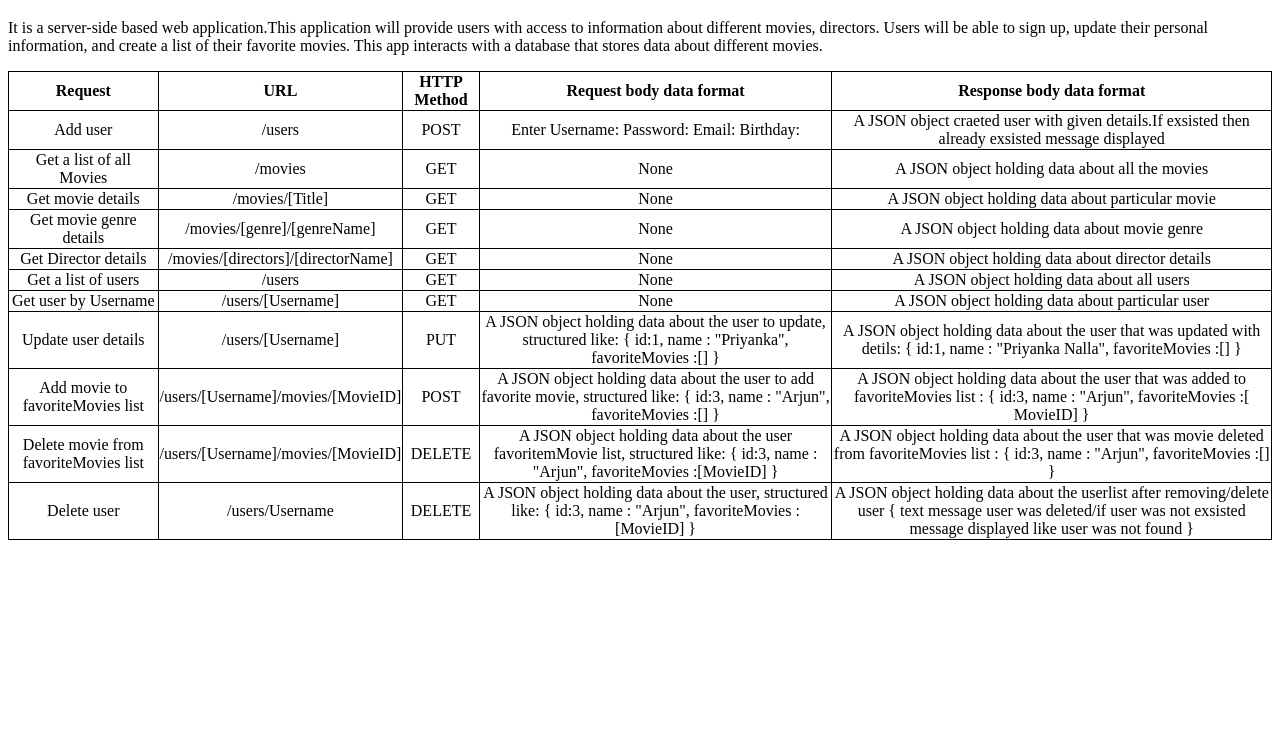
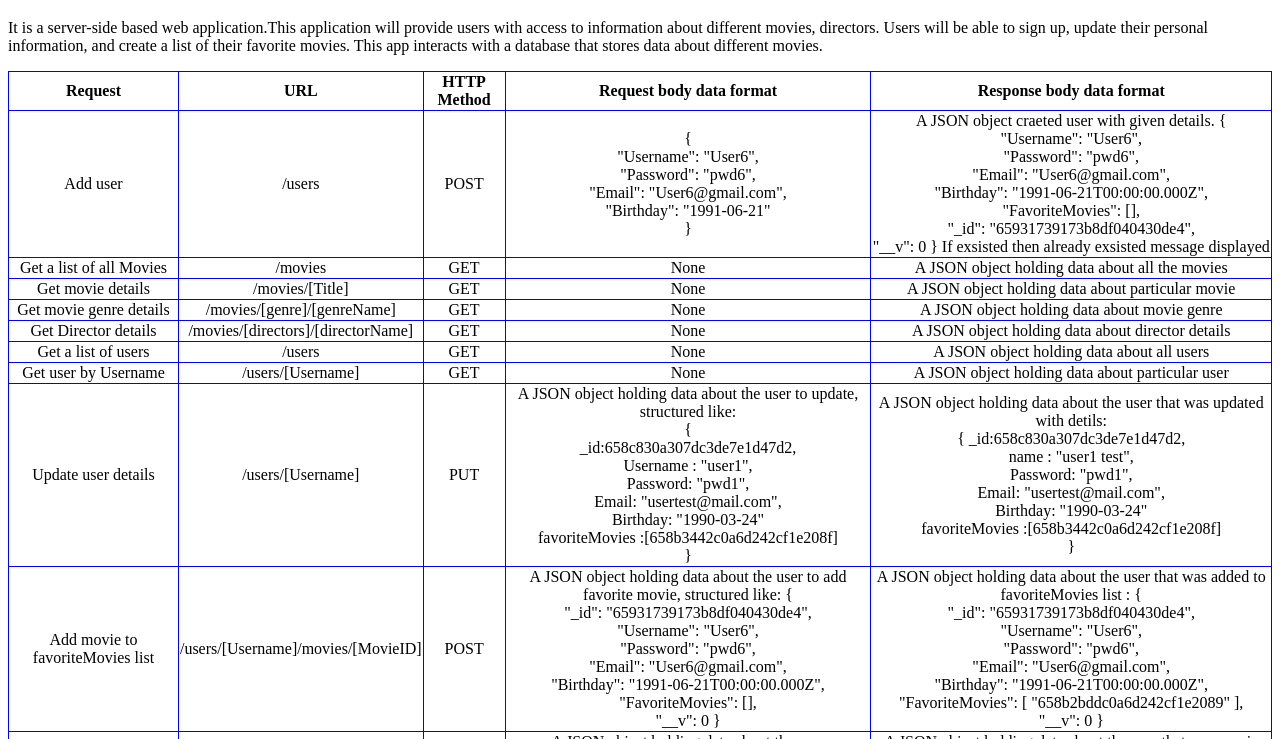
Before and after one commit to Priyankareddy-nalla/myMovie-app, a website: page public/documentation.html in a window 1280 px wide. Shown: the part 61-800 px from the top of the page. Drawn offline with Linux system fonts and the light colour scheme.

Commit message:
update documentation.html

```diff
--- a/public/documentation.html
+++ b/public/documentation.html
@@ -10,7 +10,7 @@
     table,
     th,
     td {
-        border: 1px solid black;
+        border: 1px solid blue;
         border-collapse: collapse;
         text-align: center;
     }
@@ -40,12 +40,25 @@
             <td>Add user</td>
             <td>/users</td>
             <td>POST</td>
-            <td>Enter Username:
-                Password:
-                Email:
-                Birthday:
+            <td>
+                {<br>
+                "Username": "User6",<br>
+                "Password": "pwd6",<br>
+                "Email": "User6@gmail.com",<br>
+                "Birthday": "1991-06-21"<br>
+                }
             </td>
-            <td>A JSON object craeted user with given details.If exsisted then already exsisted message displayed</td>
+            <td>A JSON object craeted user with given details.
+                {<br>
+                "Username": "User6",<br>
+                "Password": "pwd6",<br>
+                "Email": "User6@gmail.com",<br>
+                "Birthday": "1991-06-21T00:00:00.000Z",<br>
+                "FavoriteMovies": [],<br>
+                "_id": "65931739173b8df040430de4",<br>
+                "__v": 0
+                }
+                If exsisted then already exsisted message displayed</td>
         </tr>
 
         <tr>
@@ -100,19 +113,25 @@
             <td>PUT</td>
             <td>A JSON object holding
                 data about the user to
-                update, structured like:
-                {
-                id:1,
-                name : "Priyanka",
-                favoriteMovies :[]
+                update, structured like:<br>
+                {<br>
+                _id:658c830a307dc3de7e1d47d2,<br>
+                Username : "user1",<br>
+                Password: "pwd1",<br>
+                Email: "usertest@mail.com",<br>
+                Birthday: "1990-03-24"<br>
+                favoriteMovies :[658b3442c0a6d242cf1e208f]<br>
                 }</td>
             <td>A JSON object holding data
                 about the user that was
-                updated with detils:
+                updated with detils:<br>
                 {
-                id:1,
-                name : "Priyanka Nalla",
-                favoriteMovies :[]
+                _id:658c830a307dc3de7e1d47d2,<br>
+                name : "user1 test",<br>
+                Password: "pwd1",<br>
+                Email: "usertest@mail.com",<br>
+                Birthday: "1990-03-24"<br>
+                favoriteMovies :[658b3442c0a6d242cf1e208f]<br>
                 }
             </td>
         </tr>
@@ -124,18 +143,28 @@
             <td>A JSON object holding
                 data about the user to
                 add favorite movie, structured like:
-                {
-                id:3,
-                name : "Arjun",
-                favoriteMovies :[]
+                {<br>
+                "_id": "65931739173b8df040430de4",<br>
+                "Username": "User6",<br>
+                "Password": "pwd6",<br>
+                "Email": "User6@gmail.com",<br>
+                "Birthday": "1991-06-21T00:00:00.000Z",<br>
+                "FavoriteMovies": [],<br>
+                "__v": 0
                 }</td>
             <td>A JSON object holding data
                 about the user that was
                 added to favoriteMovies list :
-                {
-                id:3,
-                name : "Arjun",
-                favoriteMovies :[ MovieID]
+                {<br>
+                "_id": "65931739173b8df040430de4",<br>
+                "Username": "User6",<br>
+                "Password": "pwd6",<br>
+                "Email": "User6@gmail.com",<br>
+                "Birthday": "1991-06-21T00:00:00.000Z",<br>
+                "FavoriteMovies": [
+                "658b2bddc0a6d242cf1e2089"
+                ],<br>
+                "__v": 0
                 }
             </td>
         </tr>
@@ -147,18 +176,29 @@
             <td>A JSON object holding
                 data about the user
                 favoritemMovie list, structured like:
-                {
-                id:3,
-                name : "Arjun",
-                favoriteMovies :[MovieID]
+                {<br>
+                "_id": "65931739173b8df040430de4",<br>
+                "Username": "User6",<br>
+                "Password": "pwd6",<br>
+                "Email": "User6@gmail.com",<br>
+                "Birthday": "1991-06-21T00:00:00.000Z",<br>
+                "FavoriteMovies": [
+                "658b2bddc0a6d242cf1e2089"
+                ],<br>
+                "__v": 0
                 }</td>
             <td>A JSON object holding data
                 about the user that was movie
                 deleted from favoriteMovies list :
-                {
-                id:3,
-                name : "Arjun",
-                favoriteMovies :[]
+
+                {<br>
+                "_id": "65931739173b8df040430de4",<br>
+                "Username": "User6",<br>
+                "Password": "pwd6",<br>
+                "Email": "User6@gmail.com",<br>
+                "Birthday": "1991-06-21T00:00:00.000Z",<br>
+                "FavoriteMovies": [],<br>
+                "__v": 0
                 }
             </td>
         </tr>
@@ -169,16 +209,22 @@
             <td>DELETE</td>
             <td>A JSON object holding
                 data about the user, structured like:
-                {
-                id:3,
-                name : "Arjun",
-                favoriteMovies :[MovieID]
+
+                {<br>
+                "_id": "65931739173b8df040430de4",<br>
+                "Username": "User6",<br>
+                "Password": "pwd6",<br>
+                "Email": "User6@gmail.com",<br>
+                "Birthday": "1991-06-21T00:00:00.000Z",<br>
+                "FavoriteMovies": [],<br>
+                "__v": 0
                 }</td>
             <td>A JSON object holding data
                 about the userlist after removing/delete user
-                {
-                text message user was deleted/if user was not exsisted message displayed like user was not found
-                }
+                text message
+                <br> "User6 was deleted."<br>
+                /if user was not exsisted message displayed like user was not found
+
             </td>
         </tr>
 
```
Also changed, not shown: log.txt (+48 -0 lines).
